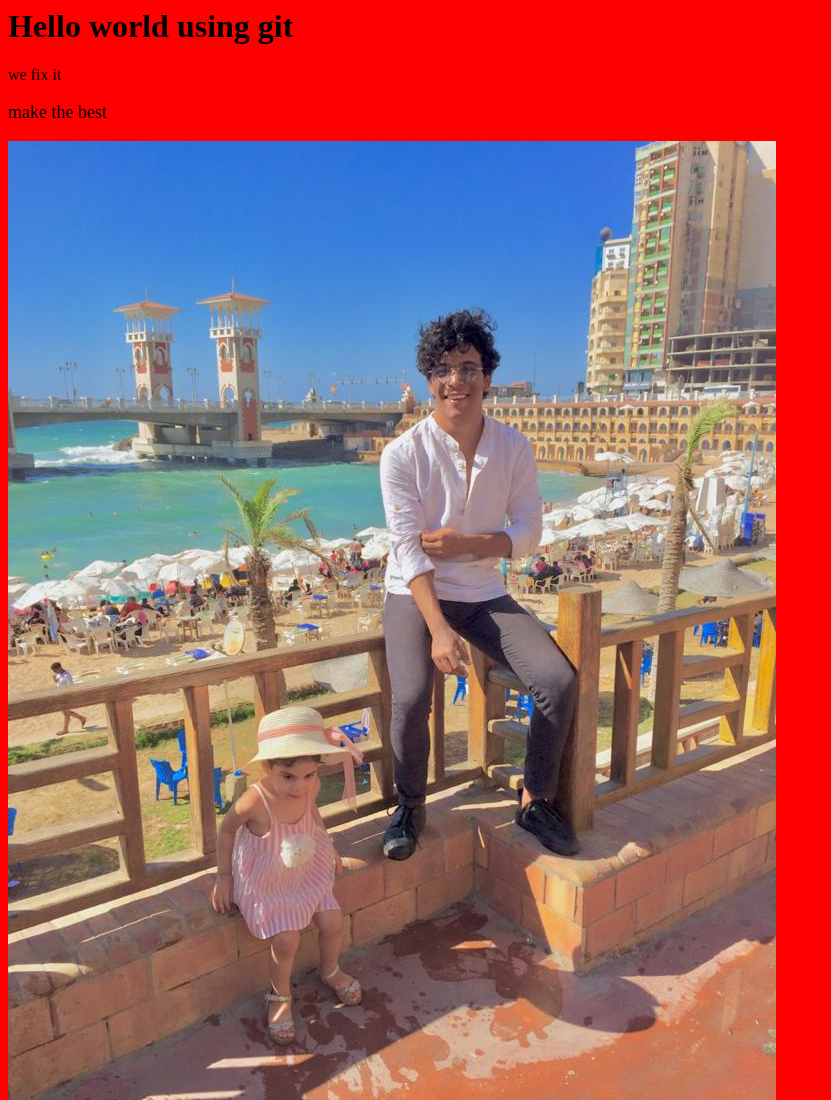
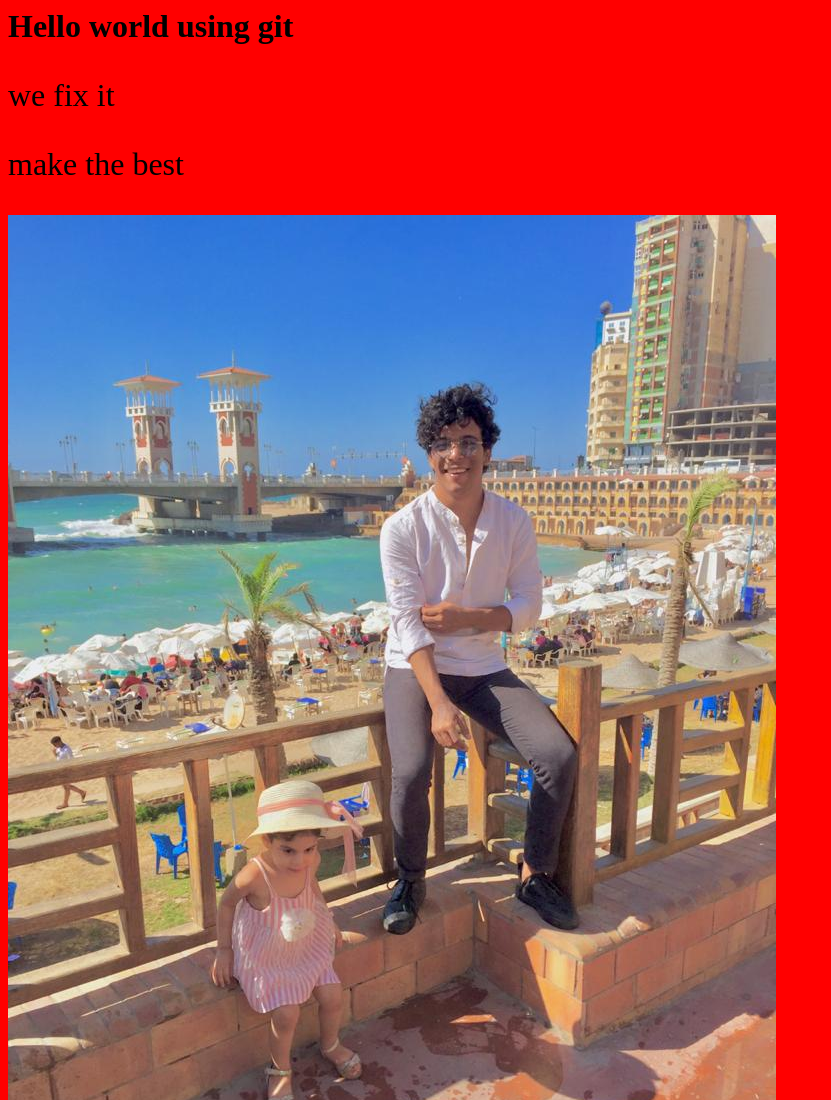
Before and after one commit to krokeen/test, a plain HTML site: page index.html in a window 1280 px wide. Shown: the top 1100 px of the page, without its empty margins (0-831 px from the left). Drawn offline with Linux system fonts and the light colour scheme.

Commit message:
Fix The font size

```diff
--- a/index.html
+++ b/index.html
@@ -6,7 +6,12 @@
 <body>
 <h1>Hello world using git</h1>
 <p>we fix it</p>
-<p style="font-size:18px;">make the best</p>
+<style>
+p{
+font-size:32px;
+}
+</style>
+<p>make the best</p>
 <img src="hi.jpeg">
 </body>
 </html>
```
